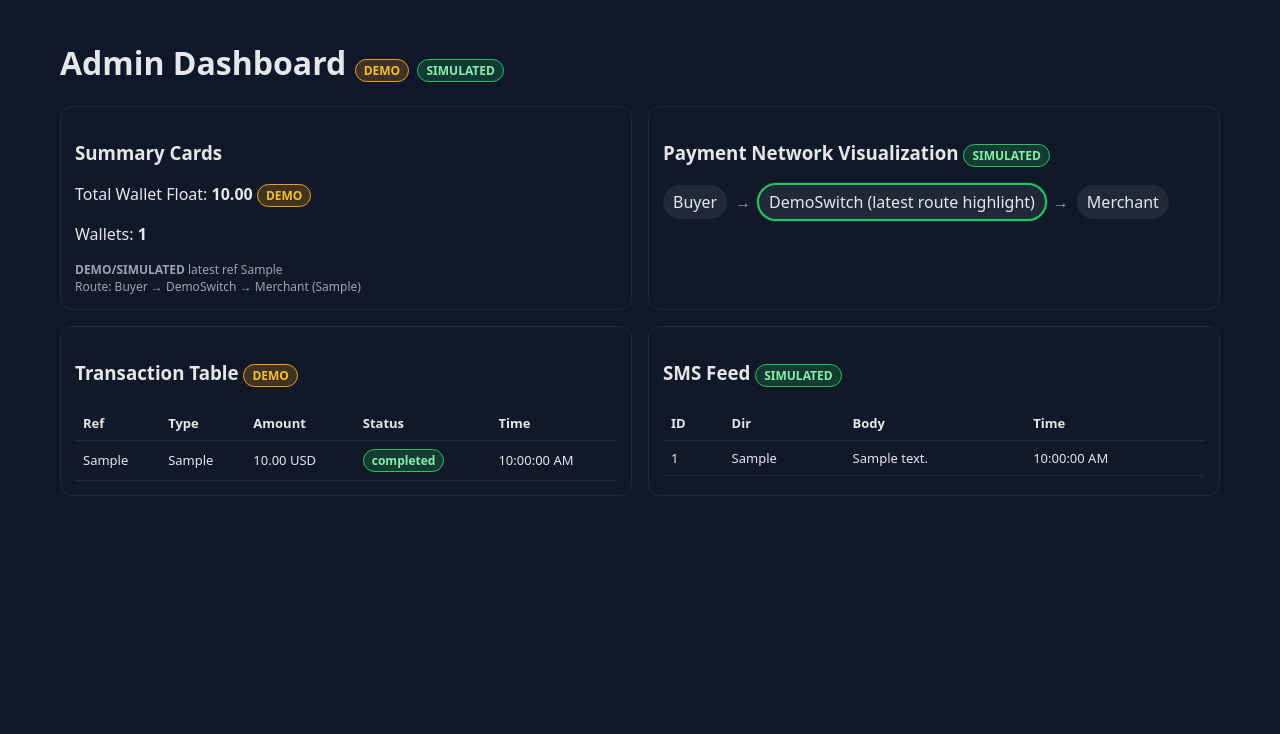
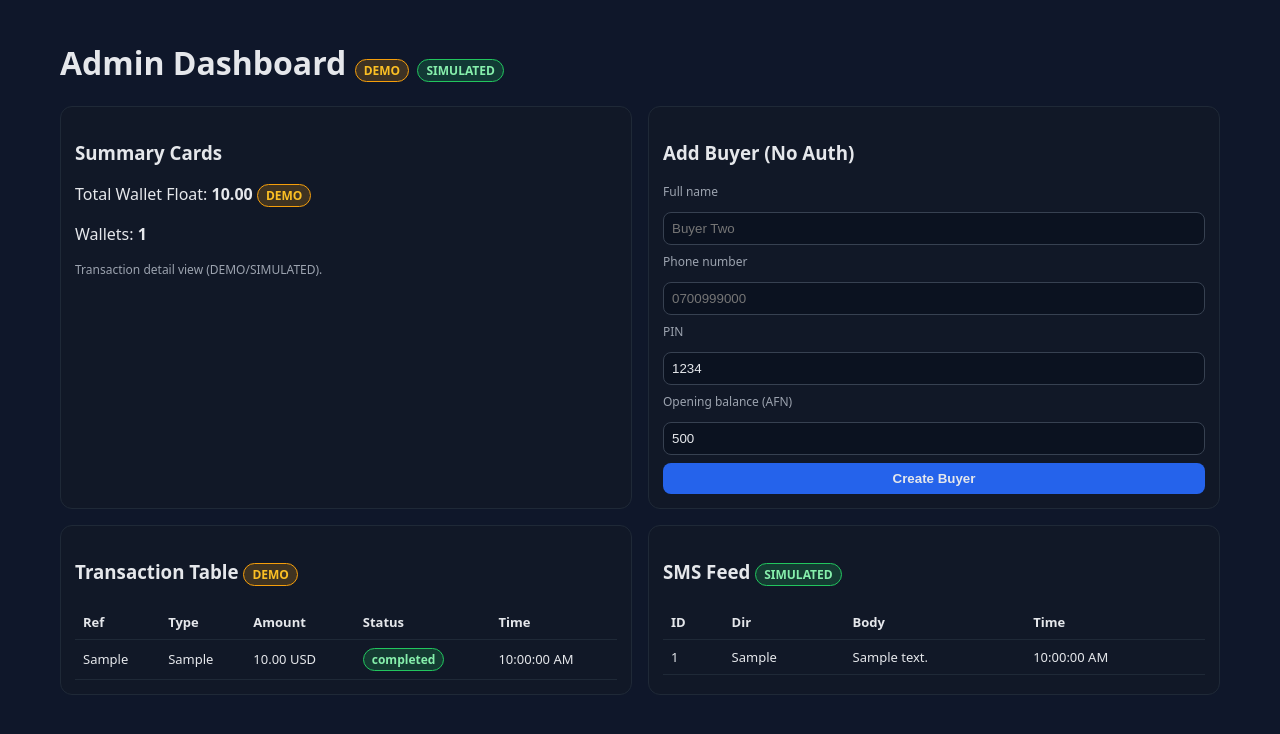
Before and after one commit to xcoder-nz/sms-gateway, a FastAPI app: page /admin in a window 1280 px wide. Shown: the top 734 px of the page. Run offline with FastAPI, Linux system fonts and the light colour scheme; tables that the repository leaves empty hold one stand-in row (values such as "Sample post").

Commit message:
Improve demo UI and add no-auth admin buyer creation

```diff
--- a/app/main.py
+++ b/app/main.py
@@ -8,7 +8,7 @@ from uuid import uuid4
 
 from fastapi import Depends, FastAPI, HTTPException, Request
 from fastapi.exceptions import RequestValidationError
-from fastapi.responses import HTMLResponse
+from fastapi.responses import HTMLResponse, RedirectResponse
 from fastapi.staticfiles import StaticFiles
 from fastapi.templating import Jinja2Templates
 from passlib.context import CryptContext
@@ -77,7 +77,7 @@ def mobile_demo(request: Request, db: Session = Depends(get_db)):
 
 
 @app.get("/admin", response_class=HTMLResponse)
-def admin(request: Request, db: Session = Depends(get_db), _: User = Depends(require_admin)):
+def admin(request: Request, db: Session = Depends(get_db)):
     total_float = db.query(func.coalesce(func.sum(Wallet.balance), 0)).scalar()
     txns = db.query(Transaction).order_by(Transaction.id.desc()).limit(20).all()
     wallets = db.query(Wallet).all()
@@ -86,10 +86,42 @@ def admin(request: Request, db: Session = Depends(get_db), _: User = Depends(req
 
 
 
+@app.post("/admin/buyers")
+def create_buyer(payload: dict, db: Session = Depends(get_db)):
+    full_name = str(payload.get("full_name", "")).strip()
+    phone_number = str(payload.get("phone_number", "")).strip()
+    pin = str(payload.get("pin", "1234")).strip()
+    opening_balance = int(payload.get("opening_balance", 0))
+
+    if not full_name or not phone_number or not pin:
+        raise HTTPException(400, "full_name, phone_number and pin are required")
+
+    buyer = User(
+        full_name=full_name,
+        phone_number=phone_number,
+        national_id=f"N-{phone_number}",
+        pin_hash=pwd.hash(pin),
+        role="buyer",
+        status="active",
+    )
+    db.add(buyer)
+    try:
+        db.commit()
+    except IntegrityError:
+        db.rollback()
+        raise HTTPException(400, "Buyer phone already exists")
+
+    db.refresh(buyer)
+    db.add(Wallet(user_id=buyer.id, currency="AFN", balance=max(opening_balance, 0), wallet_status="active"))
+    db.commit()
+    return {"ok": True, "buyer_phone": buyer.phone_number}
+
+
+
 @app.get("/api/feed/sms")
 def feed_sms(db: Session = Depends(get_db)):
     rows = db.query(SMSMessage).order_by(SMSMessage.id.desc()).limit(40).all()
-    return [{"id": s.id, "direction": s.direction, "body": s.body, "created_at": s.created_at.isoformat() if s.created_at else None} for s in rows]
+    return [{"id": s.id, "direction": s.direction, "from_number": s.from_number, "to_number": s.to_number, "body": s.body, "created_at": s.created_at.isoformat() if s.created_at else None} for s in rows]
 
 
 @app.get("/api/feed/transactions")
--- a/app/ui/static/demo.css
+++ b/app/ui/static/demo.css
@@ -11,7 +11,16 @@ input,select,button{width:100%;padding:8px;border-radius:8px;border:1px solid #3
 button{background:#2563eb;border:none;font-weight:600;cursor:pointer}
 button.secondary{background:#374151}
 table{width:100%;border-collapse:collapse} th,td{padding:8px;border-bottom:1px solid #1f2937;font-size:13px;text-align:left}
-.history{max-height:260px;overflow:auto}
 .route{display:flex;gap:8px;align-items:center;flex-wrap:wrap}.node{padding:6px 10px;border-radius:999px;background:#1f2937}.edge{color:var(--muted)}
 .highlight{outline:2px solid var(--accent);box-shadow:0 0 0 3px rgba(34,197,94,.2)}
 .small{font-size:12px;color:var(--muted)}
+
+.phones{display:grid;grid-template-columns:repeat(2,minmax(280px,1fr));gap:16px;margin-top:16px}
+.phone{background:var(--panel);border:1px solid #1f2937;border-radius:22px;padding:12px;min-height:360px}
+.phone h4{margin:0 0 10px 0}
+.chat{display:flex;flex-direction:column;gap:8px;max-height:420px;overflow:auto;padding-right:4px}
+.bubble{padding:8px 10px;border-radius:12px;font-size:13px;max-width:90%}
+.bubble.in{align-self:flex-start;background:#1f2937}
+.bubble.out{align-self:flex-end;background:#0b5ed7}
+.stack{display:flex;flex-direction:column;gap:8px}
+@media (max-width: 900px){.phones{grid-template-columns:1fr}}
--- a/app/ui/static/demo.js
+++ b/app/ui/static/demo.js
@@ -6,6 +6,19 @@ async function postJson(url, payload){
 
 function fmtTime(s){ return s ? new Date(s).toLocaleTimeString() : ''; }
 
+function renderPhones(sms){
+  const buyerPhone = document.getElementById('buyer')?.value;
+  const buyerEl = document.getElementById('buyer-chat');
+  const merchantEl = document.getElementById('merchant-chat');
+  if(!buyerEl || !merchantEl || !buyerPhone) return;
+
+  const buyerMsgs = sms.filter(s => s.from_number === buyerPhone || s.to_number === buyerPhone);
+  buyerEl.innerHTML = buyerMsgs.map(s => `<div class="bubble ${s.direction === 'inbound' ? 'out' : 'in'}">${s.body}<br><span class="small">${fmtTime(s.created_at)}</span></div>`).join('');
+
+  const merchMsgs = sms.filter(s => s.from_number === '0799001100' || s.to_number === '0799001100');
+  merchantEl.innerHTML = merchMsgs.map(s => `<div class="bubble ${s.direction === 'inbound' ? 'out' : 'in'}">${s.body}<br><span class="small">${fmtTime(s.created_at)}</span></div>`).join('');
+}
+
 async function refreshFeeds(){
   const [smsR, txR] = await Promise.all([fetch('/api/feed/sms'), fetch('/api/feed/transactions')]);
   const sms = await smsR.json(); const txs = await txR.json();
@@ -13,11 +26,7 @@ async function refreshFeeds(){
   if(smsEl){ smsEl.innerHTML = sms.map(s=>`<tr><td>${s.id}</td><td>${s.direction}</td><td>${s.body}</td><td>${fmtTime(s.created_at)}</td></tr>`).join(''); }
   const txEl = document.getElementById('txn-rows');
   if(txEl){ txEl.innerHTML = txs.map(t=>`<tr><td>${t.reference}</td><td>${t.type}</td><td>${t.amount} ${t.currency}</td><td><span class="badge sim">${t.status}</span></td><td>${fmtTime(t.created_at)}</td></tr>`).join(''); }
-  const latest = txs[0];
-  const detail = document.getElementById('txn-detail');
-  if(detail && latest){ detail.innerHTML = `<b>DEMO/SIMULATED</b> latest ref ${latest.reference}<br/>Route: Buyer → DemoSwitch → Merchant (${latest.type})`; }
-  document.querySelectorAll('.node').forEach(n=>n.classList.remove('highlight'));
-  const marker = document.getElementById('route-demo-switch'); if(marker) marker.classList.add('highlight');
+  renderPhones(sms);
 }
 
 function initMobile(){
@@ -30,6 +39,7 @@ function initMobile(){
     try { await postJson('/api/sms/inbound', payload); await refreshFeeds(); }
     catch(e){ alert('DEMO/SIMULATED error: '+e.message); }
   };
+  document.getElementById('buyer').addEventListener('change', ()=>refreshFeeds().catch(()=>{}));
 }
 
 setInterval(()=>refreshFeeds().catch(()=>{}), 3000);
--- a/app/ui/templates/admin.html
+++ b/app/ui/templates/admin.html
@@ -17,12 +17,19 @@
     </section>
 
     <section class="card">
-      <h3>Payment Network Visualization <span class="badge sim">SIMULATED</span></h3>
-      <div class="route">
-        <span class="node" id="route-buyer">Buyer</span><span class="edge">→</span>
-        <span class="node" id="route-demo-switch">DemoSwitch (latest route highlight)</span><span class="edge">→</span>
-        <span class="node" id="route-merchant">Merchant</span>
-      </div>
+      <h3>Add Buyer (No Auth)</h3>
+      <form id="create-buyer-form" class="stack">
+        <label>Full name</label>
+        <input name="full_name" required placeholder="Buyer Two" />
+        <label>Phone number</label>
+        <input name="phone_number" required placeholder="0700999000" />
+        <label>PIN</label>
+        <input name="pin" value="1234" required />
+        <label>Opening balance (AFN)</label>
+        <input name="opening_balance" type="number" min="0" value="500" required />
+        <button type="submit">Create Buyer</button>
+      </form>
+      <div id="buyer-create-status" class="small"></div>
     </section>
   </div>
 
@@ -42,5 +49,24 @@
   </div>
 </div>
 <script src="/static/demo.js"></script>
+<script>
+const form = document.getElementById("create-buyer-form");
+if (form) {
+  form.addEventListener("submit", async (e) => {
+    e.preventDefault();
+    const payload = Object.fromEntries(new FormData(form).entries());
+    payload.opening_balance = Number(payload.opening_balance || 0);
+    const status = document.getElementById("buyer-create-status");
+    try {
+      const r = await fetch("/admin/buyers", {method:"POST", headers:{"Content-Type":"application/json"}, body: JSON.stringify(payload)});
+      if (!r.ok) throw new Error(await r.text());
+      status.textContent = "Buyer created. Refreshing...";
+      setTimeout(()=>window.location.reload(), 400);
+    } catch (err) {
+      status.textContent = "Failed: " + err.message;
+    }
+  });
+}
+</script>
 </body>
 </html>
```
Also changed, not shown: app/ui/templates/mobile_demo.html (+12 -10 lines).
